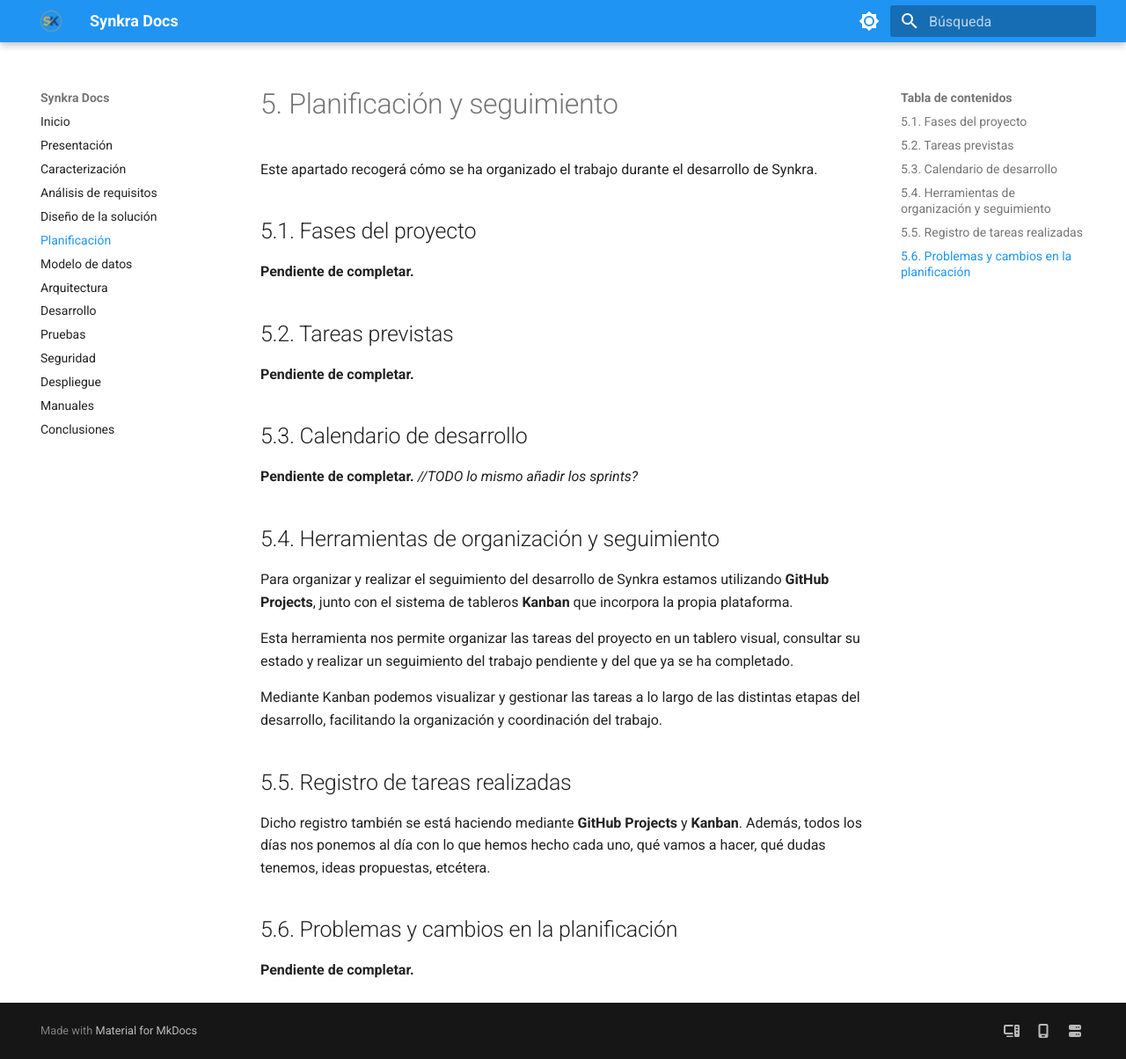
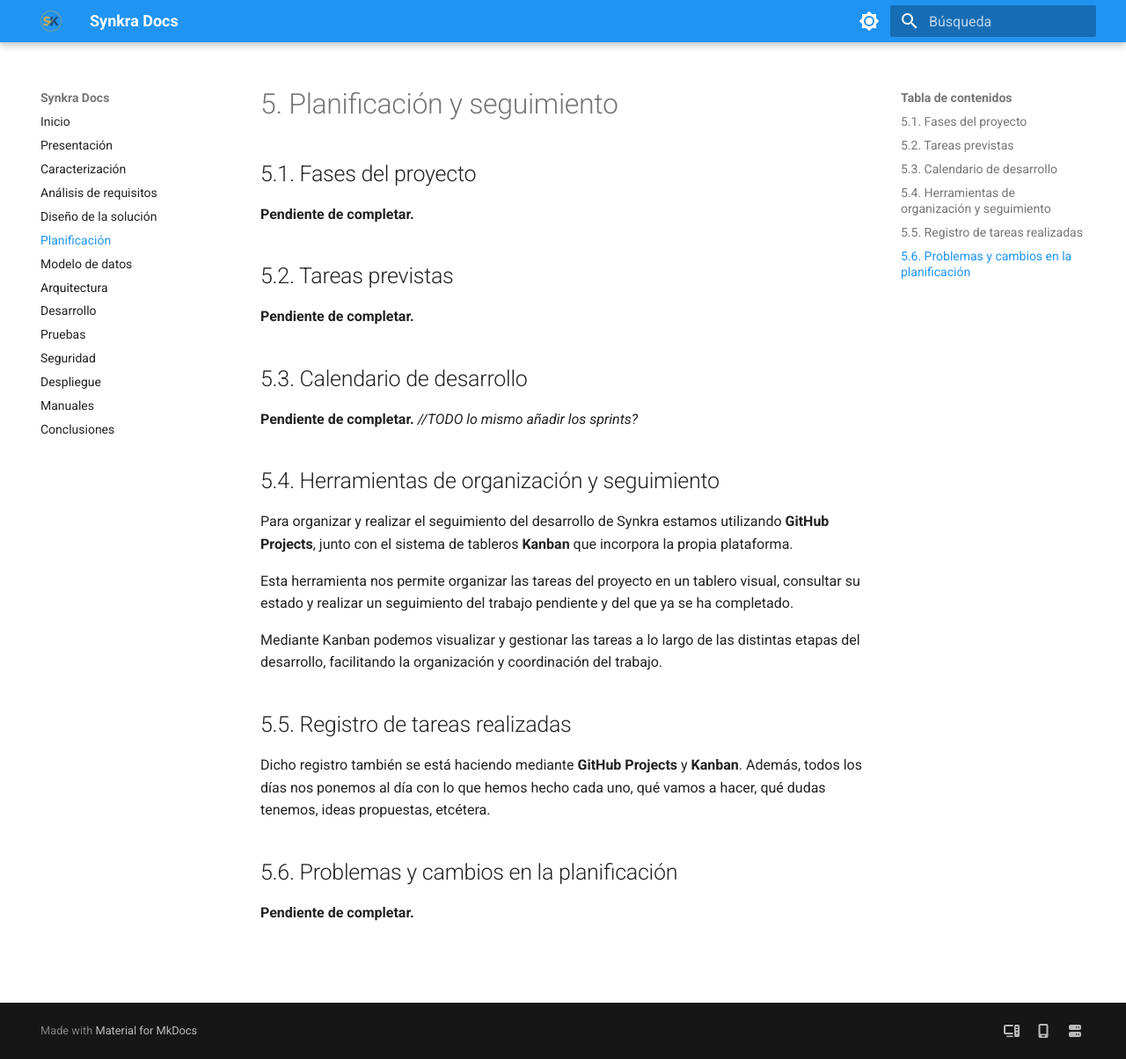
Before and after one commit to ian-ani/synkra-docs, an MkDocs documentation site: the page built from docs/05-planificacion.md, in a window 1280 px wide and 1204 px high. Shown: the whole window at 88% size. Built offline with MkDocs 1.6.1 and Material for MkDocs 9.7.7, drawn with Linux system fonts in a browser that asks for light colours.

Commit message:
Eliminar comentario no necesario actualmente

```diff
--- a/docs/05-planificacion.md
+++ b/docs/05-planificacion.md
@@ -1,6 +1,4 @@
 # 5. Planificación y seguimiento
-
-Este apartado recogerá cómo se ha organizado el trabajo durante el desarrollo de Synkra.
 
 ## 5.1. Fases del proyecto
 
```
Also changed, not shown: docs/04-diseno.md (+0 -2 lines).
